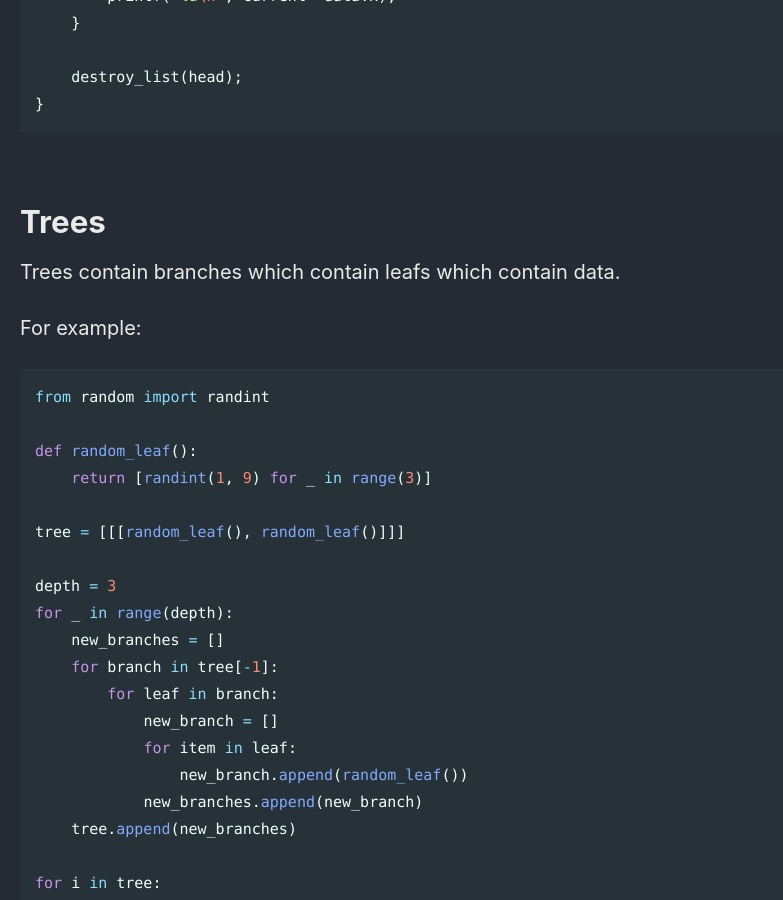
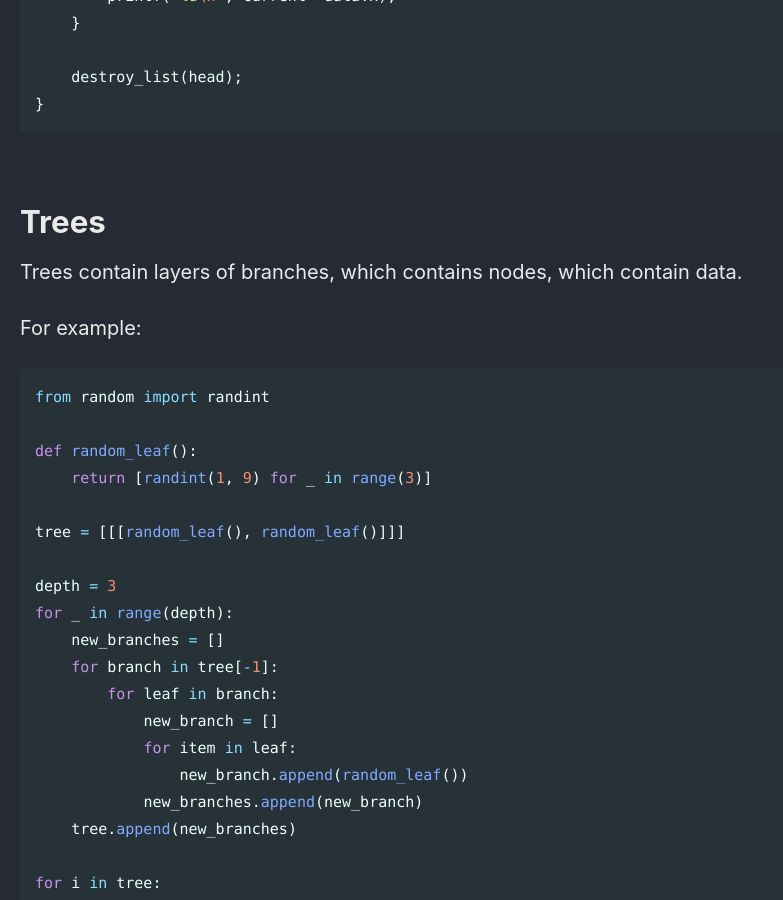
Before and after one commit to Connor-McCartney/Connor-McCartney.github.io, a Jekyll site: the page built from _pages/misc/C.md, in a window 1280 px wide and 900 px high, scrolled down 2934 px. Shown: the whole window, without its empty margins (0-783 px from the left). Built offline with Jekyll 4.4.1, drawn with Linux system fonts in a browser that asks for light colours; cached includes are drawn as plain includes.

Commit message:
Update C.md

```diff
--- a/_pages/misc/C.md
+++ b/_pages/misc/C.md
@@ -121,7 +121,7 @@ int main() {
 
 # Trees
 
-Trees contain branches which contain leafs which contain data.
+Trees contain layers of branches, which contains nodes, which contain data.
 
 For example:
 
```
